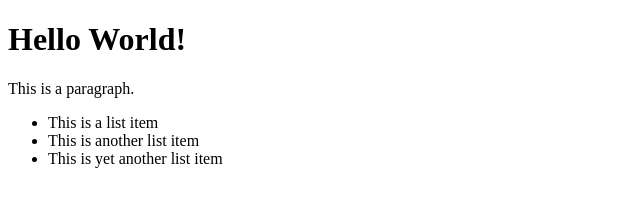
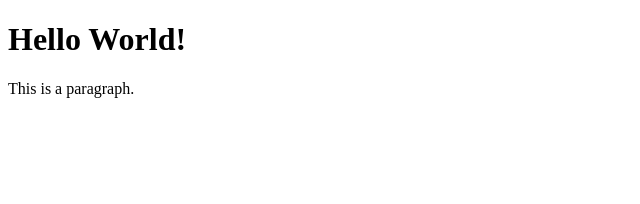
Before and after one commit to AlexDF/gitplayRep, a plain HTML site: page index.html in a window 1280 px wide. Shown: the whole page, without its empty margins (0-640 px from the left). Drawn offline with Linux system fonts and the light colour scheme.

Commit message:
removed unordered list

```diff
--- a/index.html
+++ b/index.html
@@ -5,10 +5,4 @@
 	<h1>Hello World!</h1>
 	<p>This is a paragraph.</p>
 
-	<ul>
-		<li>This is a list item</li>
-		<li>This is another list item</li>
-		<li>This is yet another list item</li>
-	</ul>
-
 </html>
```
